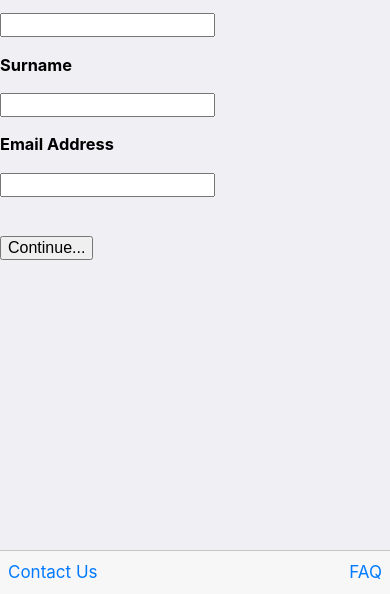
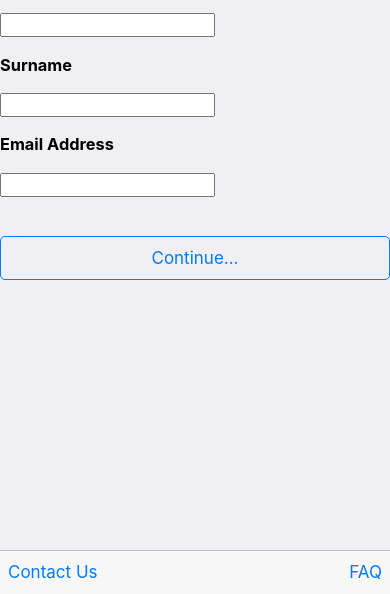
Before and after one commit to alwyng/solareff_, a website: page www/index.html in a window 390 px wide. Shown: the part 250-844 px from the top of the page. Drawn offline with Linux system fonts and the light colour scheme; some packages are replaced by stand-ins of ours.

Commit message:
restyled continue button

```diff
--- a/www/index.html
+++ b/www/index.html
@@ -66,7 +66,7 @@
 						<br>
 						<br>
 						<a href="data/main.html">
-							<input type="button" onclick="captureEmail()" value="Continue...">
+							<input type="button" class="button button-big" onclick="captureEmail()" value="Continue...">
 						</a>
 				    </div>
     				</div>
```
